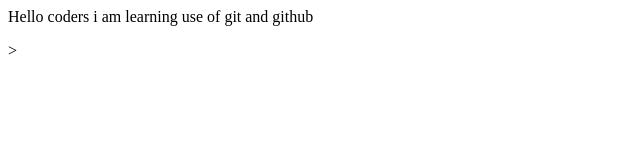
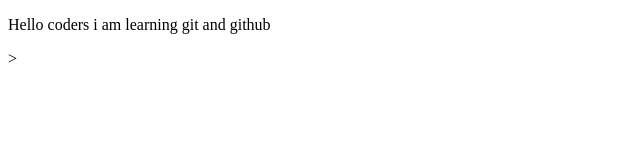
Before and after one commit to programmer00007/Second-repository, a plain HTML site: page index.html in a window 1280 px wide. Shown: the whole page, without its empty margins (0-640 px from the left). Drawn offline with Linux system fonts and the light colour scheme.

Commit message:
modify index.html

```diff
--- a/index.html
+++ b/index.html
@@ -1 +1,11 @@
-<p>Hello coders i am learning use of git and github</p>>
+<!DOCTYPE html>
+<html lang="en">
+<head>
+    <meta charset="UTF-8">
+    <meta name="viewport" content="width=device-width, initial-scale=1.0">
+    <title>Document</title>
+</head>
+<body>
+    <p>Hello coders i am learning git and github</p>>
+</body>
+</html>
```
